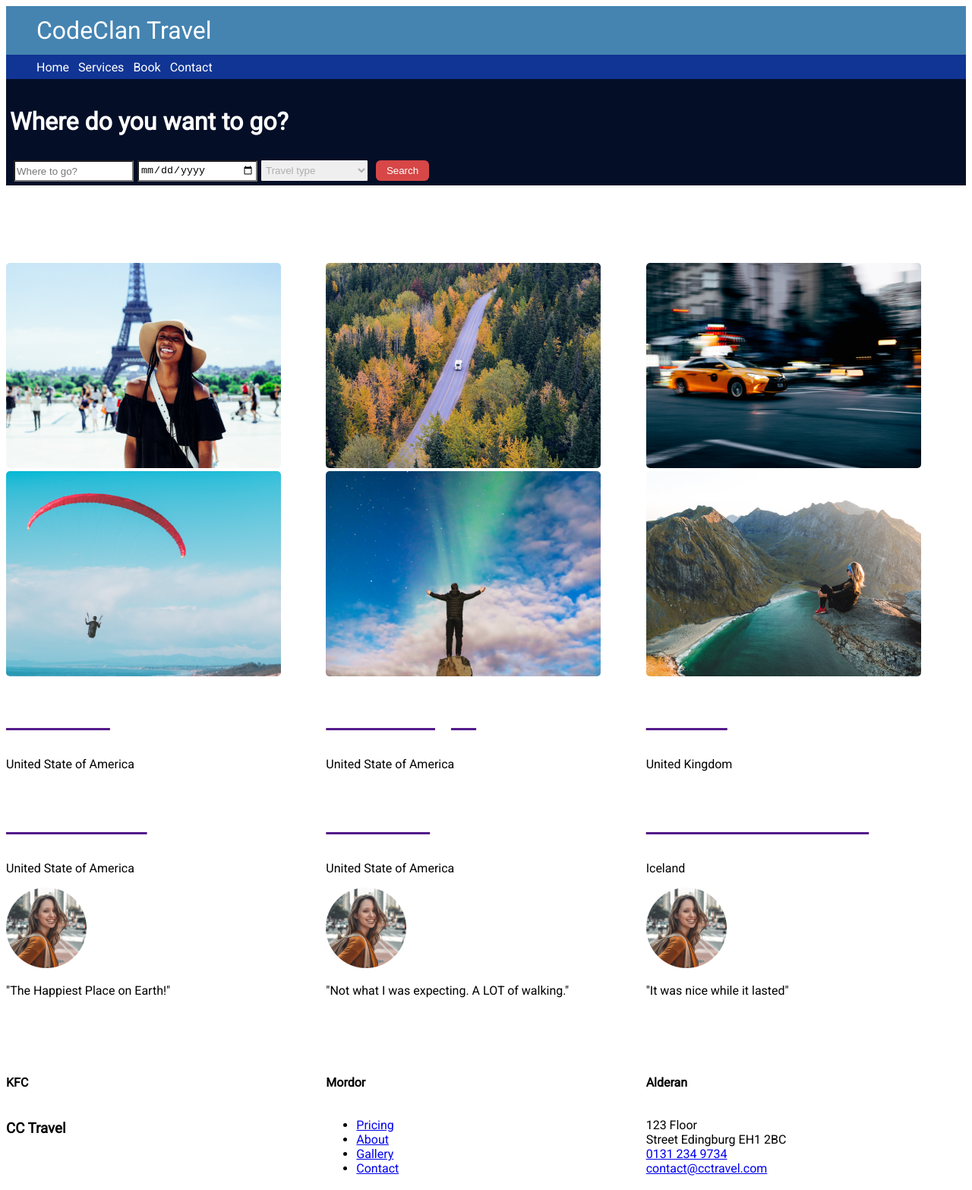
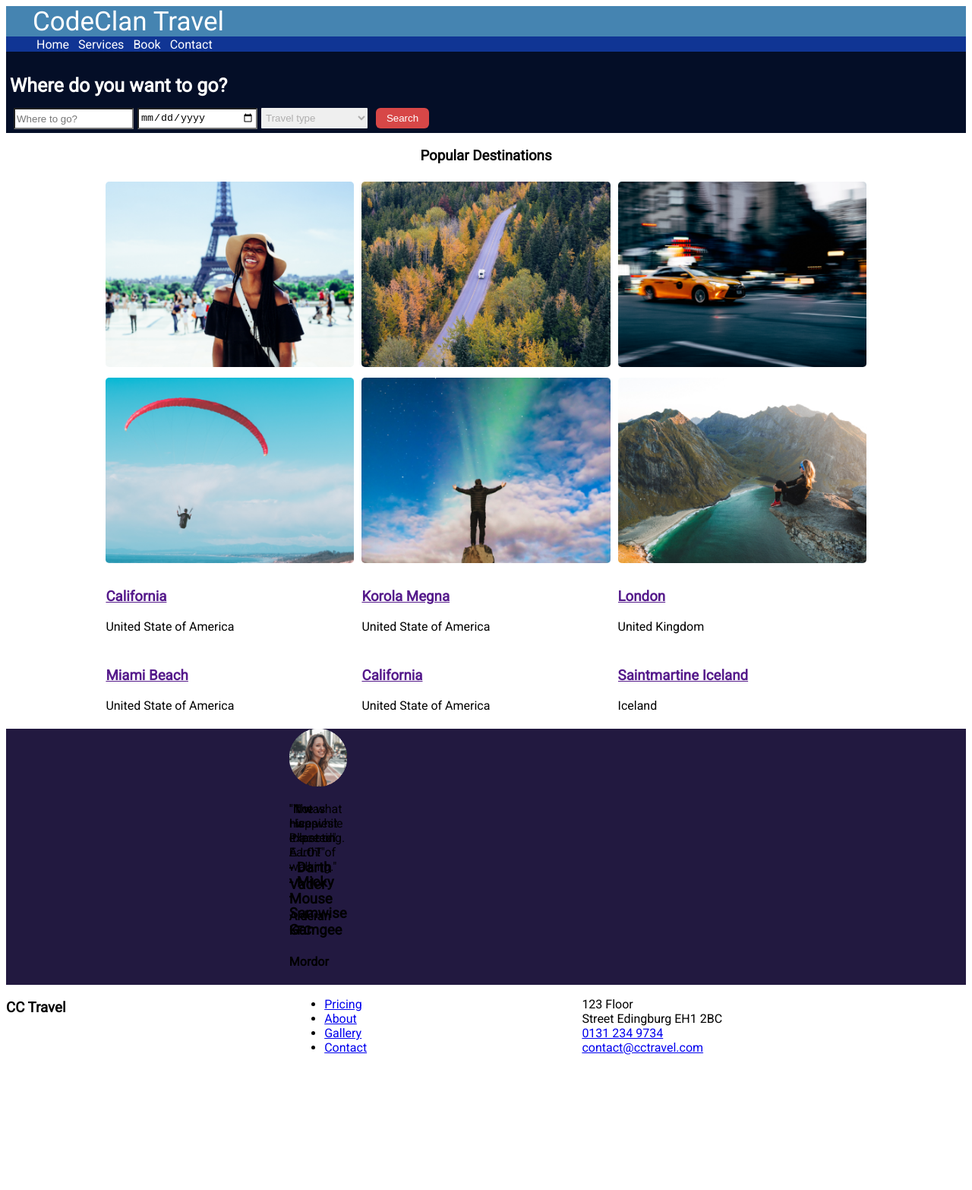
Before and after one commit to SdcBartram/CSS_lab_CodeClan_Travel, a plain HTML site: page cc_travel_working_code/index.html in a window 1280 px wide. Shown: the whole page at 76% size. After the commit the page ends 1412 px from the top, so only its background shows below. Drawn offline with Linux system fonts and the light colour scheme.

Commit message:
popular destinations completed

```diff
--- a/cc_travel_working_code/index.html
+++ b/cc_travel_working_code/index.html
@@ -142,7 +142,7 @@
         <!-- testimonials  -->
         <section class="testimonial-area">
             <article class="container row">
-                <div class="row">
+                <div class="row1">
                     <div class="single-testmonial">
                         <div class="author-thumb">
                             <img src="img/testmonial/author.png" alt="">
@@ -155,7 +155,7 @@
                     </div>
                 </div>
 
-                <div class="row">
+                <div class="row2">
                     <div class="single-testmonial">
                         <div class="author-thumb">
                             <img src="img/testmonial/author.png" alt="">
@@ -168,7 +168,7 @@
                     </div>
                 </div>
 
-                <div class="row">
+                <div class="row3">
                     <div class="single-testmonial">
                         <div class="author-thumb">
                             <img src="img/testmonial/author.png" alt="">
--- a/cc_travel_working_code/style.css
+++ b/cc_travel_working_code/style.css
@@ -6,9 +6,9 @@ body {
 
 header {
   background-color: #4584b1;
-  height: 4rem;
+  height: 40px;
   color:#fff;
-  font-size: 2rem;
+  font-size: 35px;
   display: flex;
   align-items: center;
   /*
@@ -21,14 +21,14 @@ header {
 }
 
 #logo {
-  margin-left: 40px;
+  margin-left: 35px;
   /* The logo element has an id of logo */
   /* Give the logo element a left margin of 40px */
 }
 
 nav {
   background-color: #103594;
-  height: 2rem;
+  height: 20px;
   display: flex;
   align-items: center;
   /* Give the nav a background color (#103594) */
@@ -76,15 +76,14 @@ nav ul li a:hover {
 
 /* Where to go section includes an <h3> element and a <form>  */
 .where-togo {
-
   background-color: #040E27;
   padding: 5px;
 }
 
-main h3 {
+.where-togo h3 {
   color: white;
-  font-size: 2rem;
-  margin-bottom: 20;
+  font-size: 25px;
+  margin-bottom: 15px;
 }
 
 section form {
@@ -154,13 +153,15 @@ input {
   */
 }
 
-.container {
+.popular .container {
+  width: 80%;
+  margin: 0 auto;
   display: grid;
   grid-template-areas:
   "div1 div2 div3"
   "div4 div5 div6";
   grid-template-columns: repeat(3, 1fr);
-  justify-content: space-around;
+  justify-content:space-evenly;
   /* The destinations are enclosed in an article element that we want to make a grid */
   /* Set the display property to 'grid' and justify the content */
 }
@@ -189,6 +190,8 @@ input {
 }
 
 .row {
+display: grid;
+grid-template-columns: 30% 30% 30%;
   /* The row of the grid has 3 columns which should be the same width and roughly a third of the available space */
   /* Use the grid-template-columns property to set each column to 30% */
   /* You can experiment with different units for the width values */
@@ -196,11 +199,15 @@ input {
 }
 
 .section-title {
+  display: flex;
+  justify-content: center;
   /* The <div> with class section-title contains an <h3> child which we want to center */
   /* The easiest way to center child elements is to set the display property to 'flex' and justify the content */
 }
 
 .single-destination {
+  margin: 5px;
+  overflow: hidden;
   /* Use the margin property to make some space between the destinations */
   /* Set the overflow to 'hidden' */
   /* The overflow CSS shorthand property sets the desired behaviour for an element's overflow
@@ -208,14 +215,33 @@ input {
 }
 
 img {
+  max-width: 100%;
   /* Set the max-width property to 100% */
 }
 
 /* Let's take the training wheels off. Finish off the page by adding styles to the remaining blocks */
 
 .testimonial-area {
-  /* Write your code here */
+  background-color: rgb(34, 25, 64);
+  display: grid;
+  grid-template-areas:
+  "row1 row2 row3";
+  grid-template-columns: 30% 30% 30%;
+  justify-content: space-evenly; /* evenly distribute columns horizontally */
 }
+
+.row1 {
+  grid-area: row1; /* display in first column */
+}
+
+.row2 {
+  grid-area: row2; /* display in second column */
+}
+
+.row3 {
+  grid-area: row3; /* display in third column */
+}
+
 
 .single-testmonial{
   /* Write your code here */
```
